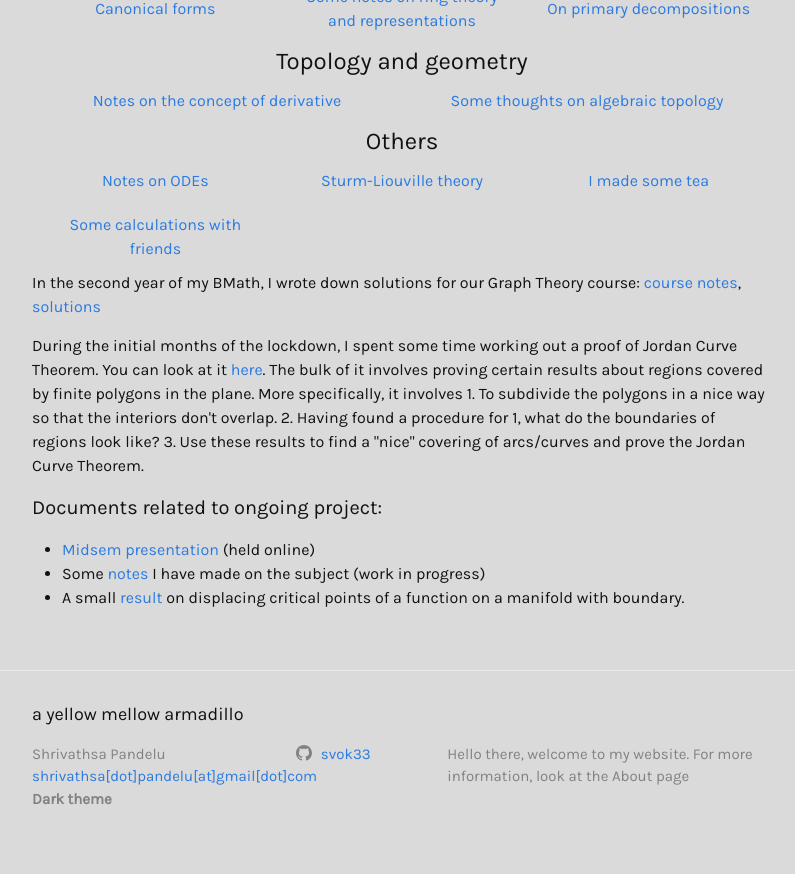
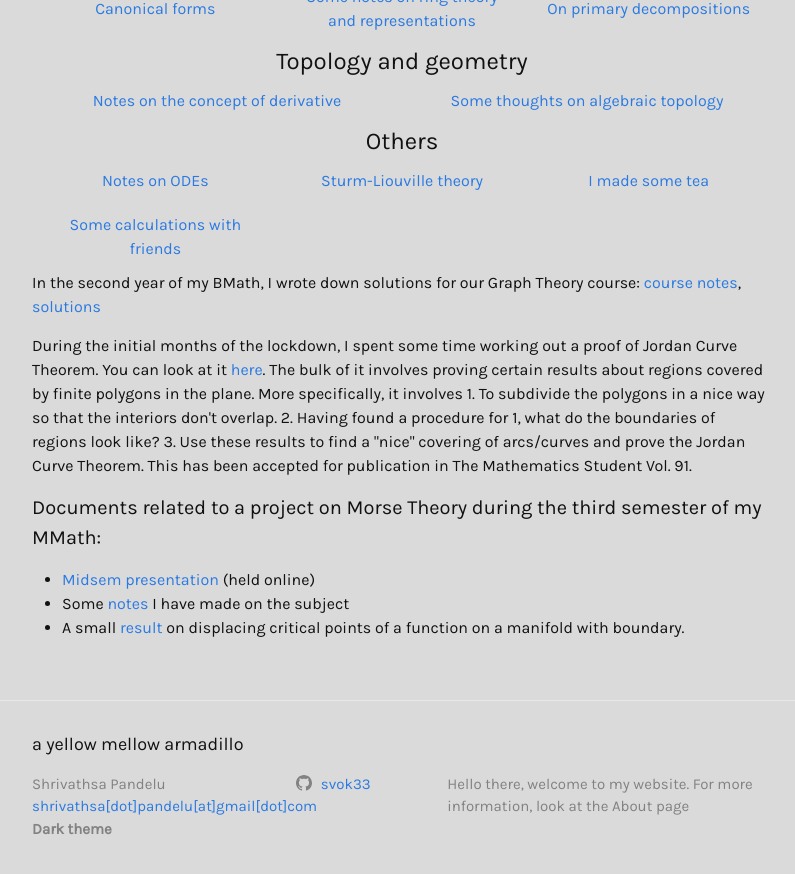
Before and after one commit to shrivathsap/shrivathsap.github.io, a Jekyll site: the page built from writings.html, in a window 1280 px wide and 900 px high, scrolled down 741 px. Shown: the top 874 px of the window, without its empty margins (238-1033 px from the left). Built offline with Jekyll 4.4.1, drawn with Linux system fonts in a browser that asks for light colours.

Commit message:
updated project

```diff
--- a/writings.html
+++ b/writings.html
@@ -117,12 +117,12 @@ title: Writings
 
 		<p>In the second year of my BMath, I wrote down solutions for our Graph Theory course: <a href="https://svok33.github.io/resources/pdfs/others/main.pdf">course notes</a>, <a href="https://svok33.github.io/resources/pdfs/others/Solutions.pdf">solutions</a></p>
 
-		<p>During the initial months of the lockdown, I spent some time working out a proof of Jordan Curve Theorem. You can look at it <a href="./resources/pdfs/topgeom/even better.pdf">here</a>. The bulk of it involves proving certain results about regions covered by finite polygons in the plane. More specifically, it involves 1. To subdivide the polygons in a nice way so that the interiors don't overlap. 2. Having found a procedure for 1, what do the boundaries of regions look like? 3. Use these results to find a "nice" covering of arcs/curves and prove the Jordan Curve Theorem.</p>
+		<p>During the initial months of the lockdown, I spent some time working out a proof of Jordan Curve Theorem. You can look at it <a href="./resources/pdfs/topgeom/even better.pdf">here</a>. The bulk of it involves proving certain results about regions covered by finite polygons in the plane. More specifically, it involves 1. To subdivide the polygons in a nice way so that the interiors don't overlap. 2. Having found a procedure for 1, what do the boundaries of regions look like? 3. Use these results to find a "nice" covering of arcs/curves and prove the Jordan Curve Theorem. This has been accepted for publication in The Mathematics Student Vol. 91.</p>
 
-		<h4 id="project">Documents related to ongoing project:</h4>
+		<h4 id="project">Documents related to a project on Morse Theory during the third semester of my MMath:</h4>
 		<ul>
 			<li><a href="./resources/pdfs/project/midsem-presentation.pdf">Midsem presentation</a> (held online)</li>
-			<li>Some <a href="./resources/pdfs/project/thesis.pdf">notes</a> I have made on the subject (work in progress)</li>
+			<li>Some <a href="./resources/pdfs/project/thesis.pdf">notes</a> I have made on the subject</li>
 			<li>A small <a href="./resources/pdfs/project/critical boundary.pdf">result</a> on displacing critical points of a function on a manifold with boundary.</li>
 		</ul>
 	</body>
```
Also changed, not shown: 1 other file.
